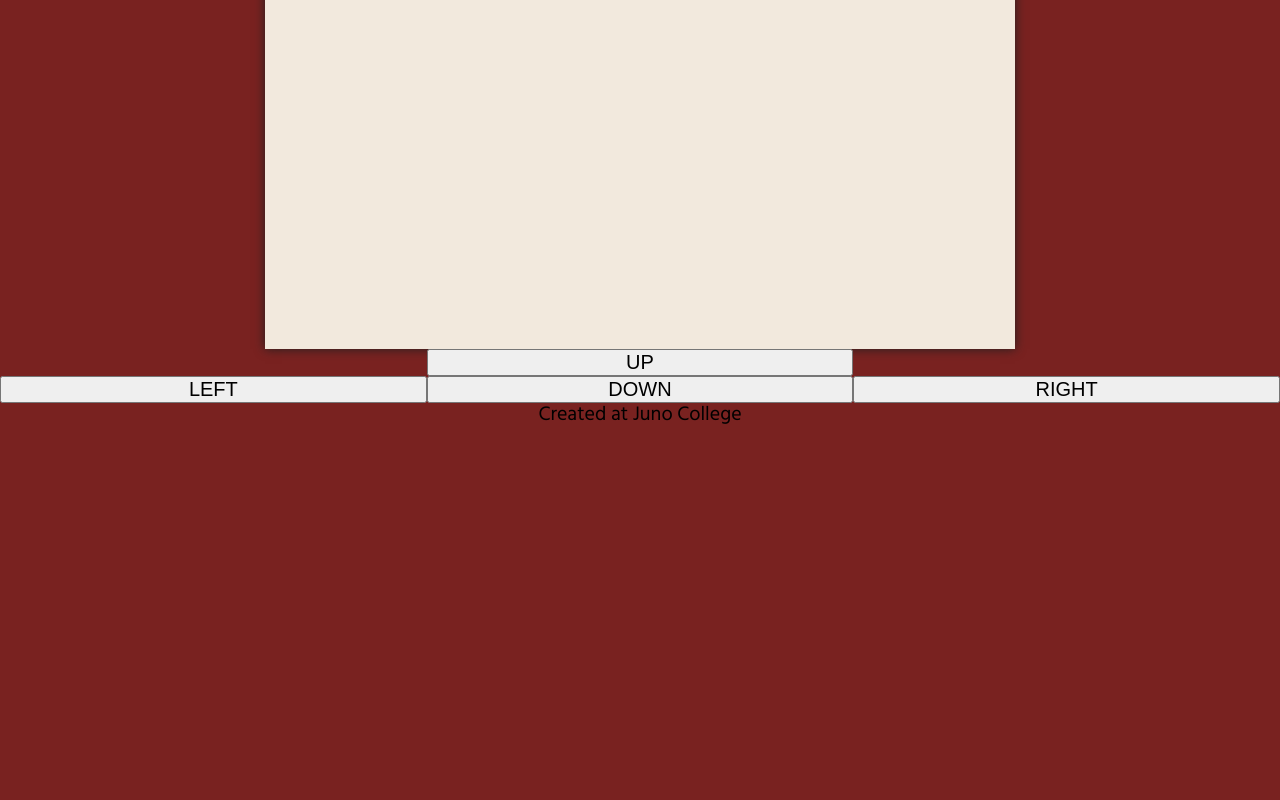
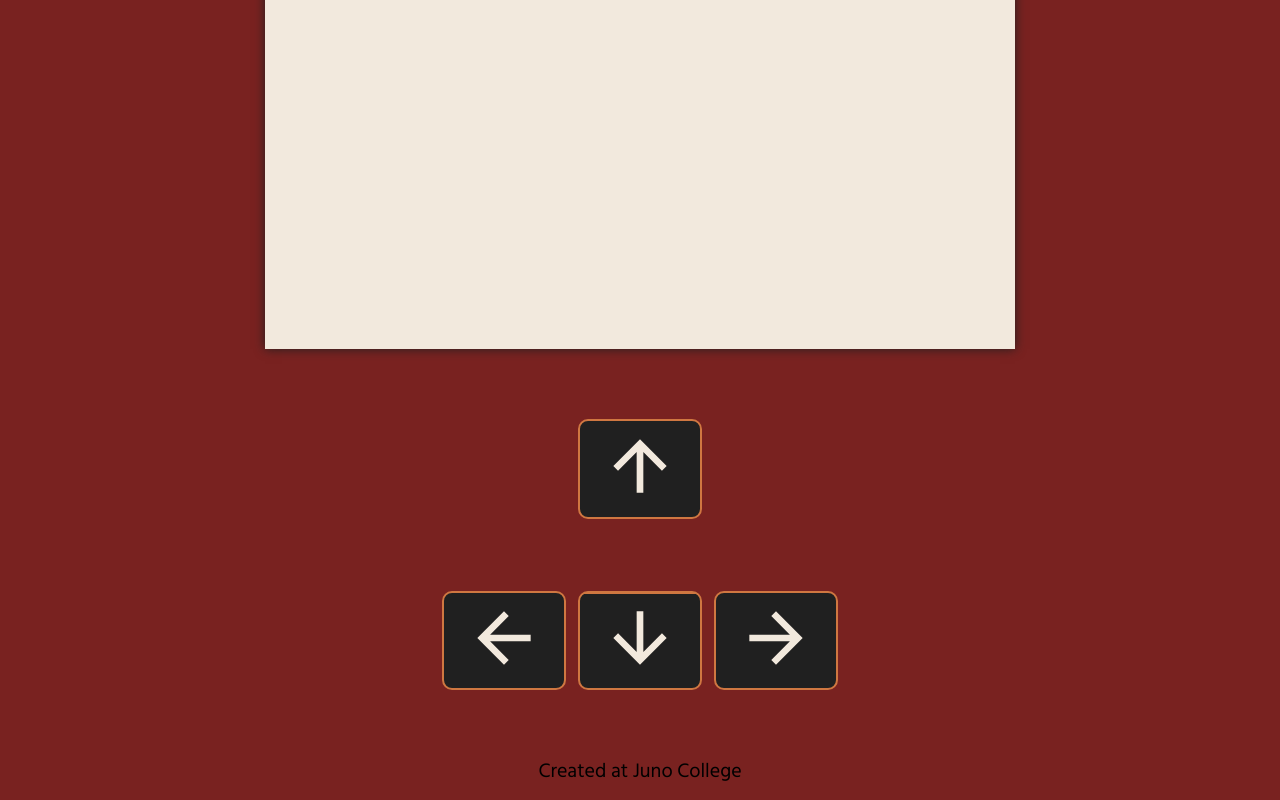
Before and after one commit to barrie-tenal-prachi-asif-project-6/barrie-tenal-prachi-asif-project-6, a React (Create React App) app: page /maze in a window 1280 px wide. Shown: the part 540-1340 px from the top of the page. Before the commit the page ends 983 px from the top, so only its background shows below. Built offline with nearby package versions, Linux system fonts and the light colour scheme.

Commit message:
Styled directional buttons and added animations for hover/focus states

```diff
--- a/package.json
+++ b/package.json
@@ -3,11 +3,14 @@
   "version": "0.1.0",
   "private": true,
   "dependencies": {
+    "@material-ui/core": "^4.11.2",
+    "@material-ui/icons": "^4.11.2",
     "@testing-library/jest-dom": "^5.11.6",
     "@testing-library/react": "^11.2.2",
     "@testing-library/user-event": "^12.5.0",
     "animate.css": "^4.1.1",
     "axios": "^0.21.0",
+    "firebase": "^8.1.2",
     "node-sass": "^4.14.1",
     "react": "^17.0.1",
     "react-dom": "^17.0.1",
--- a/src/components/Maze.js
+++ b/src/components/Maze.js
@@ -2,6 +2,10 @@
 /* eslint-disable default-case */
 import { Component } from 'react';
 import { Link } from 'react-router-dom'
+import ArrowUpwardIcon from '@material-ui/icons/ArrowUpward'
+import ArrowDownwardIcon from '@material-ui/icons/ArrowDownward'
+import ArrowBackIcon from '@material-ui/icons/ArrowBack'
+import ArrowForwardIcon from '@material-ui/icons/ArrowForward';
 
 
 class Maze extends Component {
@@ -208,7 +212,7 @@ class Maze extends Component {
 
     render() {
         return (
-            <>
+            <div className="MazeComponent">
                 <h2 onClick={this.createMazeAndCoin}> the maze is below, CLICK ME </h2>
                 <div className="maze"></div>
                 {
@@ -221,13 +225,21 @@ class Maze extends Component {
                 }
                 <div className="arrowButtonsGrid">
                     <div className="buttonGridDivs"></div>
-                    <button  onClick={() => {this.handleArrowClick("up")}}>UP</button>
+                    <button className="upArrowButton" onClick={() => {this.handleArrowClick("up")}}>
+                        <ArrowUpwardIcon style={{ fontSize: 80 }} className="arrowIcons" />
+                    </button>
                     <div className="buttonGridDivs"></div>
-                    <button  onClick={() => {this.handleArrowClick("left")}}>LEFT</button>
-                    <button  onClick={() => {this.handleArrowClick("down")}}>DOWN</button>
-                    <button  onClick={() => {this.handleArrowClick("right")}}>RIGHT</button>
+                    <button className="leftArrowButton" onClick={() => {this.handleArrowClick("left")}}>
+                        <ArrowBackIcon style={{ fontSize: 80 }} className="arrowIcons" />
+                    </button>
+                    <button className="downArrowButton" onClick={() => {this.handleArrowClick("down")}}>
+                        <ArrowDownwardIcon style={{ fontSize: 80 }} className="arrowIcons" />
+                    </button>
+                    <button className="rightArrowButton" onClick={() => {this.handleArrowClick("right")}}>
+                        <ArrowForwardIcon style={{ fontSize: 80 }} className="arrowIcons" />
+                    </button>
                 </div>
-            </>
+            </div>
         );
     }
 }
--- a/src/styles/_maze.scss
+++ b/src/styles/_maze.scss
@@ -55,13 +55,105 @@
 		transform: rotateZ(360deg);
 	}
 }
-
+.MazeComponent {
+    display: grid;
+    place-items: center;
+}
 .arrowButtonsGrid {
+    padding: 40px 0;
     display: grid;
     grid-template-columns: 1fr 1fr 1fr;
-    .buttonGridDivs {
-        // height: 200px;
-        width: 200px;
-        // background-color: ;
+    grid-gap: 12.25px;
+    .upArrowButton {
+        color: $fontSecondary;
+        font-weight: bold;
+        font-size: 2.4rem;
+        border: 2px solid $tertiaryColour;
+        border-radius: 10px;
+        padding: 5px 20px;
+        margin: 30px auto;
+        background: linear-gradient(
+            to top,
+            $tertiaryColour 50%,
+            $fontPrimary 50%
+        );
+        background-size: 100% 200%;
+        background-position: right top;
+        transition: all 0.3s ease-in;
+        text-transform: uppercase;
+        text-decoration: none;
+        &:hover, &:focus {
+            cursor: pointer;
+            background-position: left bottom;
+        }
+    }
+    .leftArrowButton {
+        color: $fontSecondary;
+        font-weight: bold;
+        font-size: 2.4rem;
+        border: 2px solid $tertiaryColour;
+        border-radius: 10px;
+        padding: 5px 20px;
+        margin: 30px auto;
+        background: linear-gradient(
+            to left,
+            $tertiaryColour 50%,
+            $fontPrimary 50%
+        );
+        background-size: 200% 100%;
+        background-position: left top;
+        transition: all 0.3s ease-in;
+        text-transform: uppercase;
+        text-decoration: none;
+        &:hover, &:focus {
+            cursor: pointer;
+            background-position: right bottom;
+        }
+    }
+    .downArrowButton {
+        color: $fontSecondary;
+        font-weight: bold;
+        font-size: 2.4rem;
+        border: 2px solid $tertiaryColour;
+        border-radius: 10px;
+        padding: 5px 20px;
+        margin: 30px auto;
+        background: linear-gradient(
+            to bottom,
+            $tertiaryColour 50%,
+            $fontPrimary 50%
+        );
+        background-size: 100% 200%;
+        background-position: right bottom;
+        transition: all 0.3s ease-in;
+        text-transform: uppercase;
+        text-decoration: none;
+        &:hover, &:focus {
+            cursor: pointer;
+            background-position: left top;
+        }
+    }
+    .rightArrowButton {
+        color: $fontSecondary;
+        font-weight: bold;
+        font-size: 2.4rem;
+        border: 2px solid $tertiaryColour;
+        border-radius: 10px;
+        padding: 5px 20px;
+        margin: 30px auto;
+        background: linear-gradient(
+            to right,
+            $tertiaryColour 50%,
+            $fontPrimary 50%
+        );
+        background-size: 200% 100%;
+        background-position: right top;
+        transition: all 0.3s ease-in;
+        text-transform: uppercase;
+        text-decoration: none;
+        &:hover, &:focus {
+            cursor: pointer;
+            background-position: left bottom;
+        }
     }
 }
```
Also changed, not shown: 2 other files (tests, documents, lock files or other folders).
